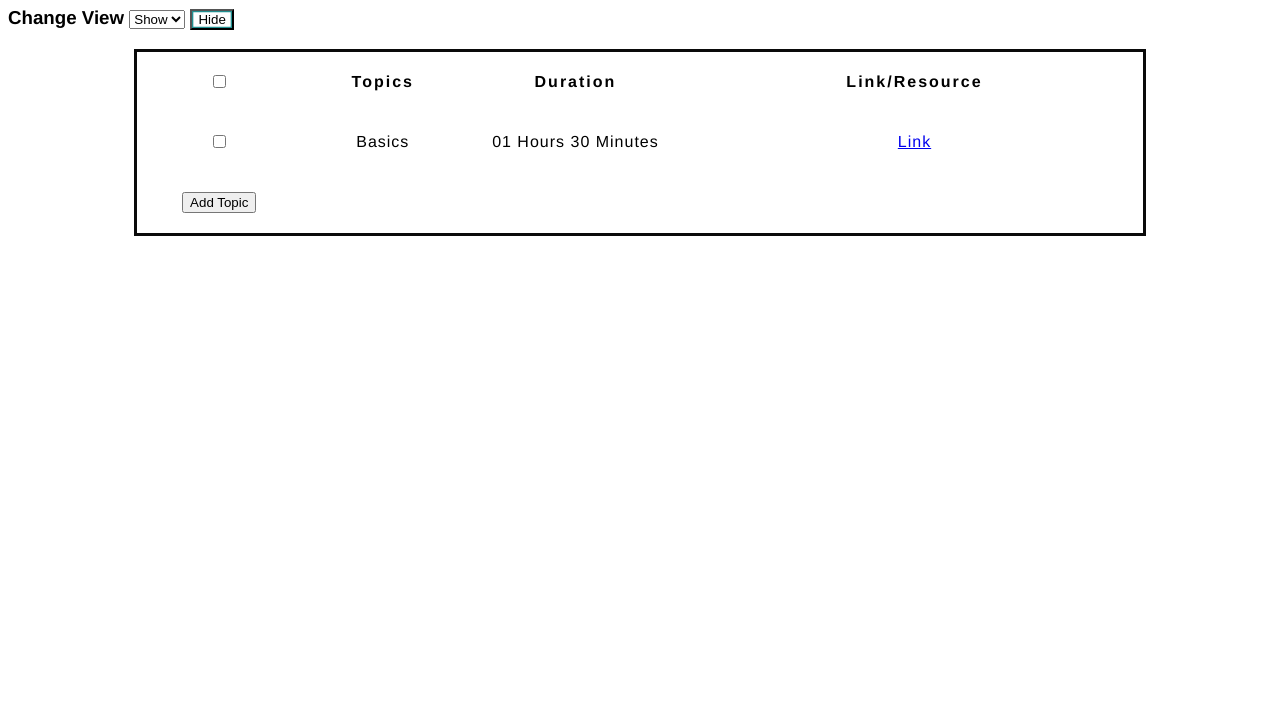
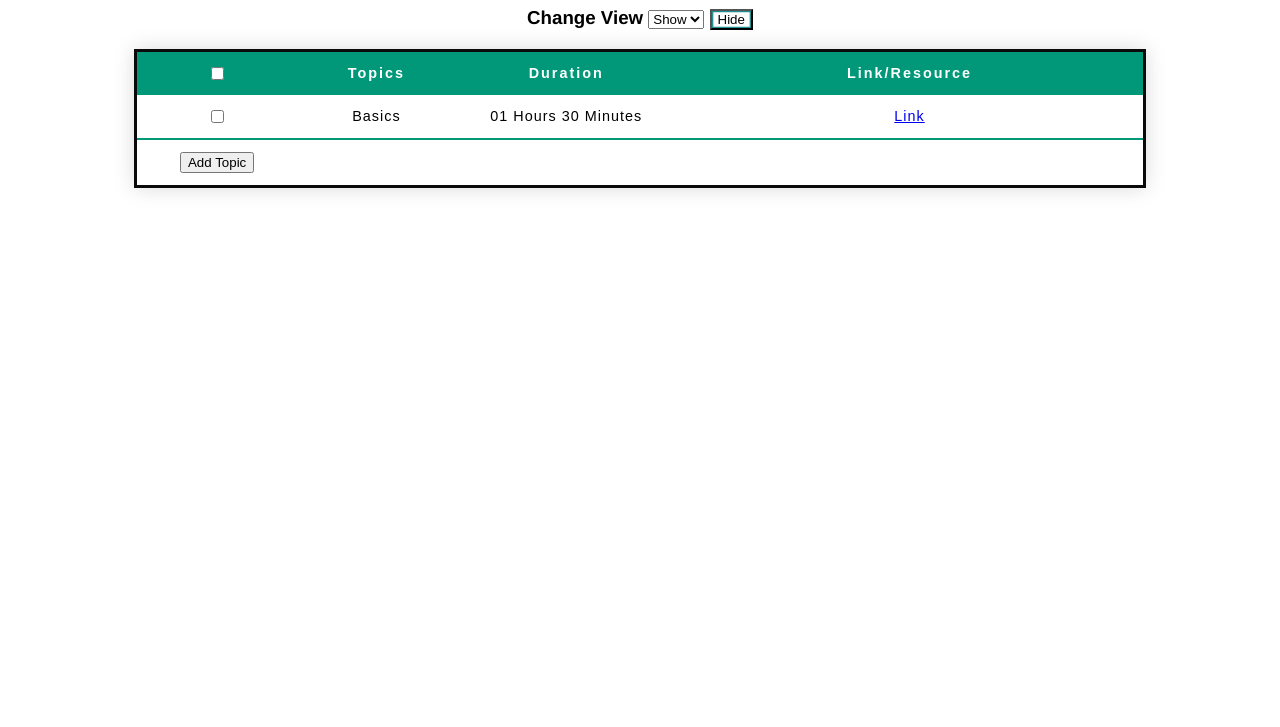
Before and after one commit to umairabidUC/js-assignment-1, a plain HTML site: page index.html in a window 1280 px wide. Shown: the part 73-800 px from the top of the page. Drawn offline with Linux system fonts and the light colour scheme.

Commit message:
Fixed a bug

```diff
--- a/index.html
+++ b/index.html
@@ -22,9 +22,9 @@
           <button class="btn" id="view-toggle">Hide</button>
         </h3>
         <div class="table-wrapper">
-        <table class="f1-table">
+        <table class="styled-table">
             <thead>
-                <tr>
+                <tr style="text-align: center;">
                     <th><input type="checkbox" id="master-ckbx" /></th>
                     <th scope="col">Topics</th>
                     <th scope="col">Duration</th>
--- a/main.js
+++ b/main.js
@@ -75,6 +75,7 @@ function uncheck(){
     for(const i of rows){
         i.checked = false;
     }
+    document.getElementById("master-ckbx").checked = false;
 }
 
 function toChange(view){
@@ -85,7 +86,7 @@ function toChange(view){
         let rows = document.getElementsByClassName("show");
 
         for(const i of rows){
-           if(i.children[0].children[0].checked) toHide.push(toHideIndex);
+           if(i.children[0].children[0].checked) toHide.push(i);
            toHideIndex++;
         }
     }
@@ -93,7 +94,7 @@ function toChange(view){
         let rows = document.getElementsByClassName("hide");
 
         for(const i of rows){
-           if(i.children[0].children[0].checked) toHide.push(toHideIndex);
+           if(i.children[0].children[0].checked) toHide.push(i);
            toHideIndex++;
         }
     }
@@ -104,10 +105,11 @@ let viewBtn = document.getElementById("view-toggle")
 viewBtn.addEventListener("click", () => {
 
     if (view.value == "show") {
+        //debugger;
         let rows = document.getElementsByClassName("show")
         let toHide = toChange("show");
         for (const i of toHide) {
-            rows[i].classList.replace("show","hide")
+            i?.classList?.replace("show","hide")
         }
         uncheck();
         viewChanger();
@@ -116,7 +118,7 @@ viewBtn.addEventListener("click", () => {
         let rows = document.getElementsByClassName("hide")
         let toHide = toChange("hide");
         for (const i of toHide) {
-            rows[i].classList.replace("hide","show")
+            i.classList.replace("hide","show")
         }
         uncheck();
         viewChanger();
--- a/style.css
+++ b/style.css
@@ -1,6 +1,13 @@
 /* spacing */
 html {
     font-family: "helvetica neue", helvetica, arial, sans-serif;
+}
+h1 {
+    text-align: center;
+}
+
+h3 {
+    text-align: center;
 }
 
 table {
@@ -82,3 +89,33 @@ td,.show, .hide {
     background-color: var(--c);
     color: #fff;
   }
+
+  .styled-table {
+    display: table;
+    border-collapse: collapse;
+    margin: auto;
+    font-size: 0.9em;
+    font-family: sans-serif;
+    min-width: 400px;
+    box-shadow: 0 0 20px rgba(0, 0, 0, 0.15);
+}
+.styled-table thead tr {
+    background-color: #009879;
+    color: #ffffff;
+    text-align: left;
+}
+.styled-table th,
+.styled-table td {
+    padding: 12px 15px;
+}
+.styled-table tbody tr {
+    border-bottom: 1px solid #dddddd;
+}
+
+.styled-table tbody tr:nth-of-type(even) {
+    background-color: #f3f3f3;
+}
+
+.styled-table tbody tr:last-of-type {
+    border-bottom: 2px solid #009879;
+}
```
